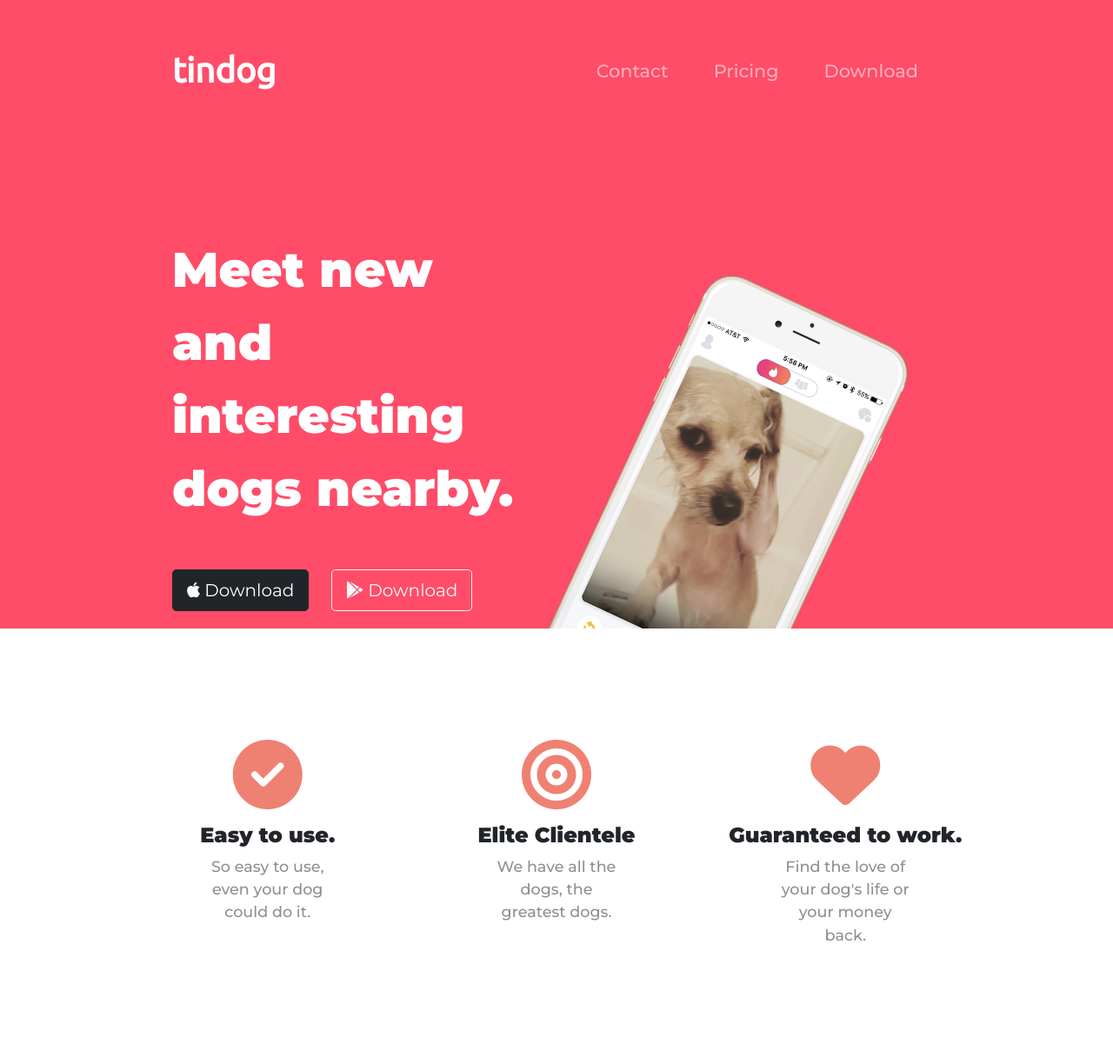
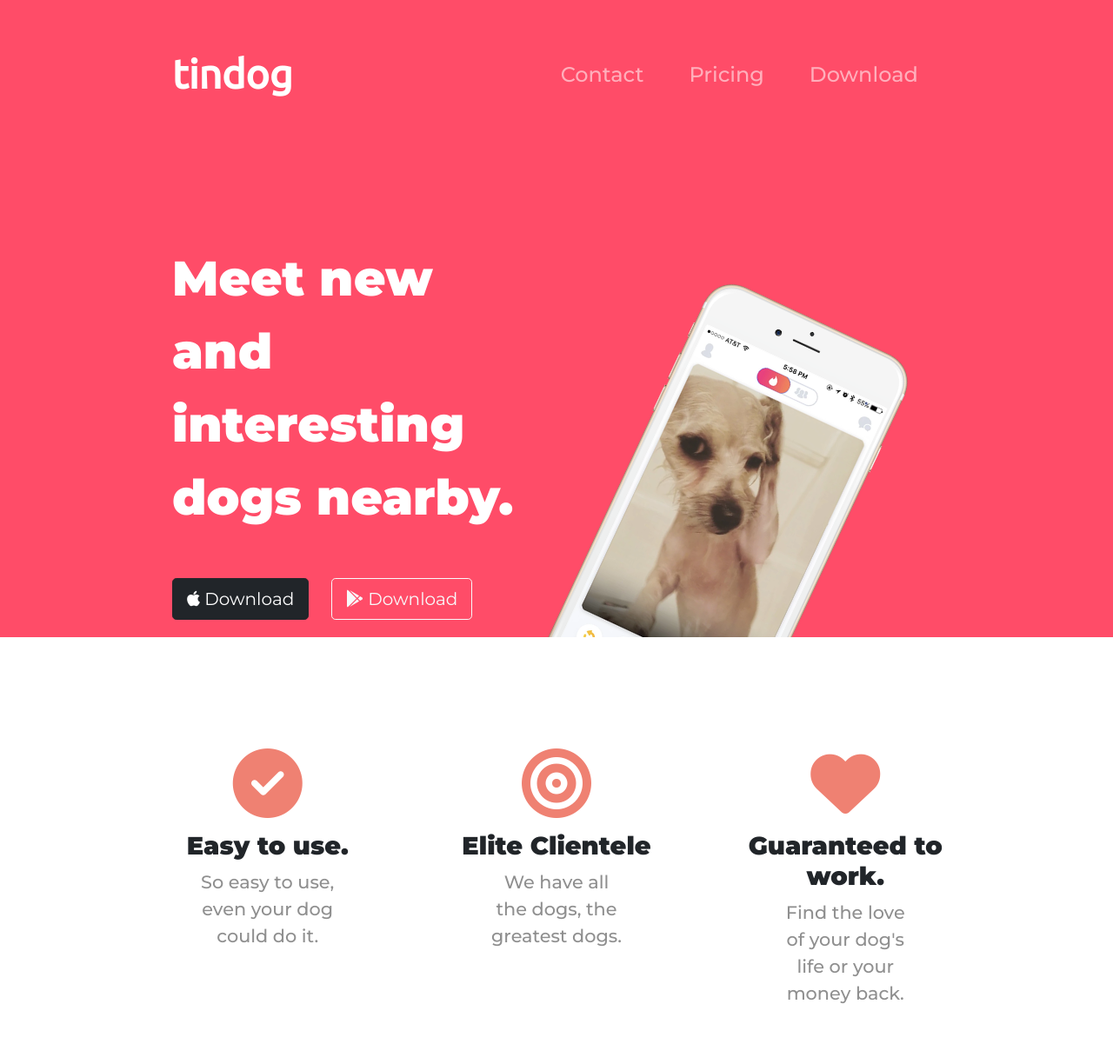
Before and after one commit to DiazepamTroilus/website-tindog, a plain HTML site: page index.html in a window 1280 px wide. Shown: the top 1224 px of the page at 87% size. Drawn offline with nearby package versions, Linux system fonts and the light colour scheme.

Commit message:
Update styles.css

```diff
--- a/css/styles.css
+++ b/css/styles.css
@@ -30,14 +30,14 @@ body{
 }
 .navbar-brand{
   font-family: 'Ubuntu', sans-serif;
-  font-size: 2.5rem;
+  font-size: 2.9rem;
   font-weight: bold;
 }
 .nav-item{
   padding: 0 18px;
 }
 .nav-link{
-  font-size: 1.3rem;
+  font-size: 1.5rem;
   font-weight: 500;
 }
 
@@ -80,13 +80,13 @@ body{
  h3{
    font-family: 'Montserrat', sans-serif;
    font-weight: bold;
-   font-size: 1.5rem;
+   font-size: 1.8rem;
  }
  .parafeat{
    color: #8f8f8f;
    width:50%;
    margin:auto;
-   font-size: 1.1rem;
+   font-size: 1.3rem;
    font-weight: 500;
  }
 
```
